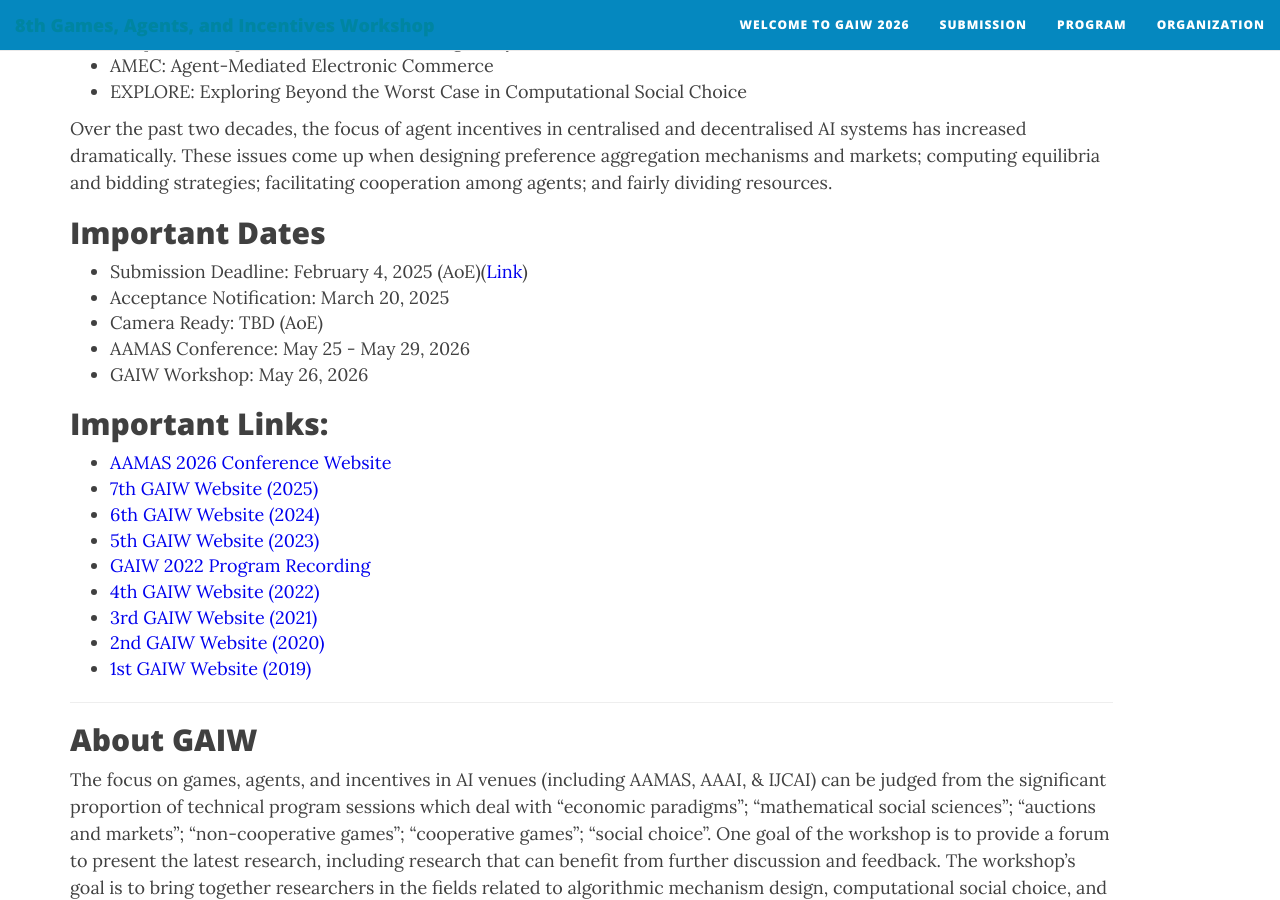
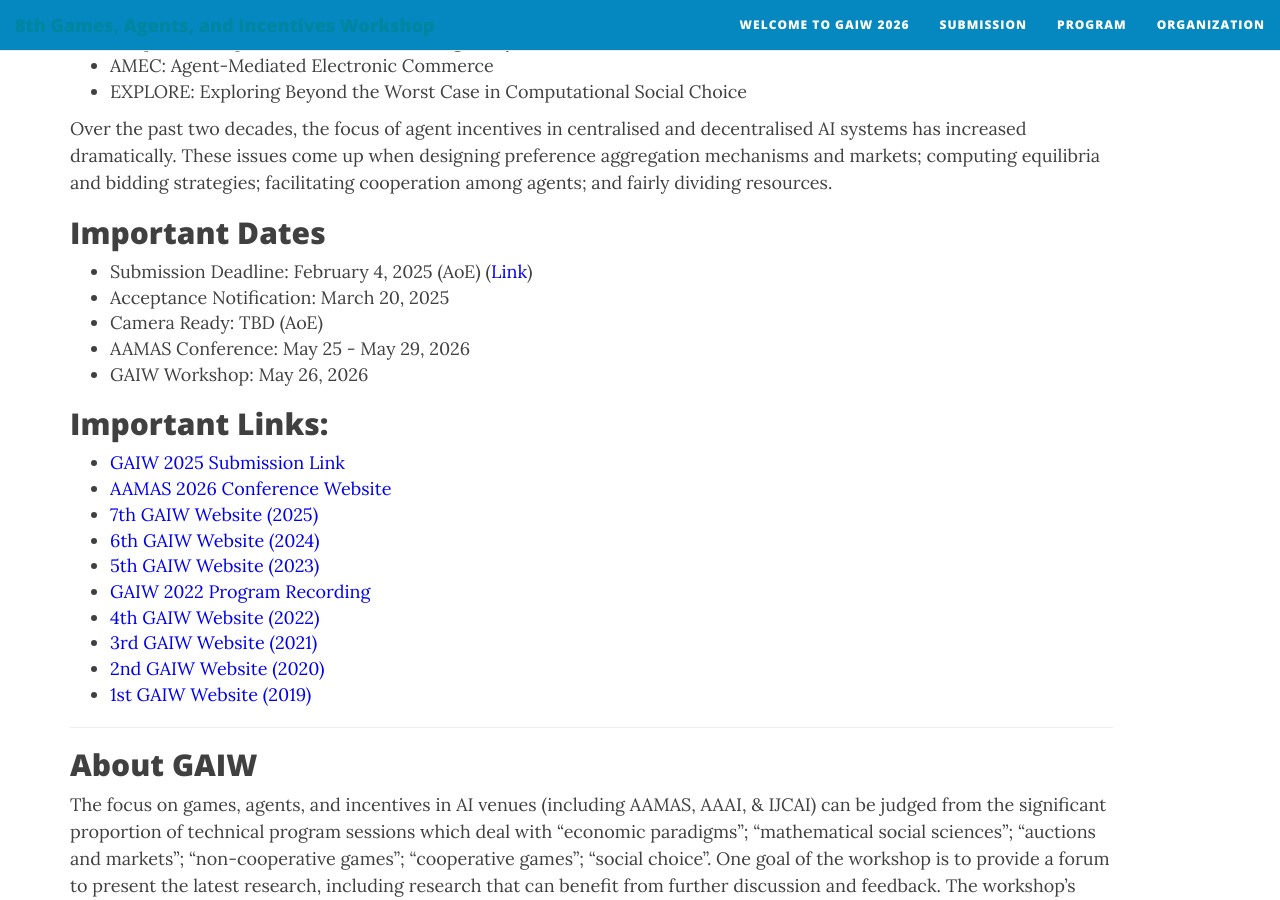
Before and after one commit to gtep-workshops/gaiw2026, a Jekyll site: the page built from index.md, in a window 1280 px wide and 900 px high, scrolled down 947 px. Built offline with Jekyll 4.4.1, drawn with Linux system fonts in a browser that asks for light colours; nearby versions of some CDN libraries; part of the change alters nothing that is shown.

Commit message:
Add OpenReview link

```diff
--- a/index.md
+++ b/index.md
@@ -29,7 +29,7 @@ Games, Agents and Incentives is a confederated workshop which focuses (obviously
 Over the past two decades, the focus of agent incentives in centralised and decentralised AI systems has increased dramatically. These issues come up when designing preference aggregation mechanisms and markets; computing equilibria and bidding strategies; facilitating cooperation among agents; and fairly dividing resources.
 
 ## Important Dates
-* Submission Deadline: February 4, 2025 (AoE)([Link]())
+* Submission Deadline: February 4, 2025 (AoE) ([Link](https://openreview.net/group?id=ifaamas.org/AAMAS/2026/Workshop/GAIW))
 * Acceptance Notification: March 20, 2025
 * Camera Ready: TBD (AoE)
 * AAMAS Conference: May 25 - May 29, 2026
@@ -37,6 +37,7 @@ Over the past two decades, the focus of agent incentives in centralised and dece
 
 
 ## Important Links:
+* [GAIW 2025 Submission Link](https://openreview.net/group?id=ifaamas.org/AAMAS/2026/Workshop/GAIW)
 * [AAMAS 2026 Conference Website](https://cyprusconferences.org/aamas2026/)
 * [7th GAIW Website (2025)](https://preflib.github.io/gaiw2025/)
 * [6th GAIW Website (2024)](https://preflib.github.io/gaiw2024/)
```
